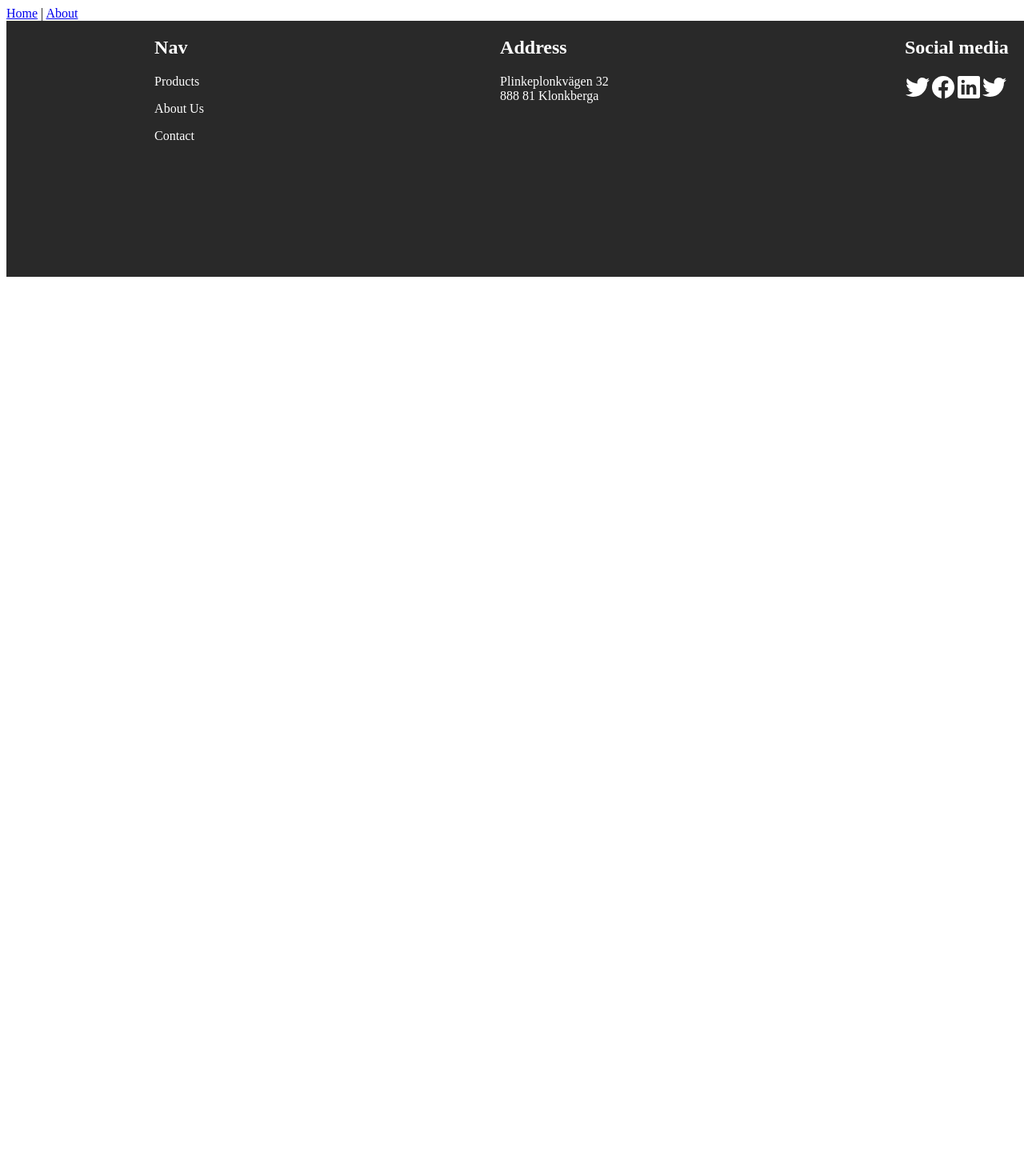
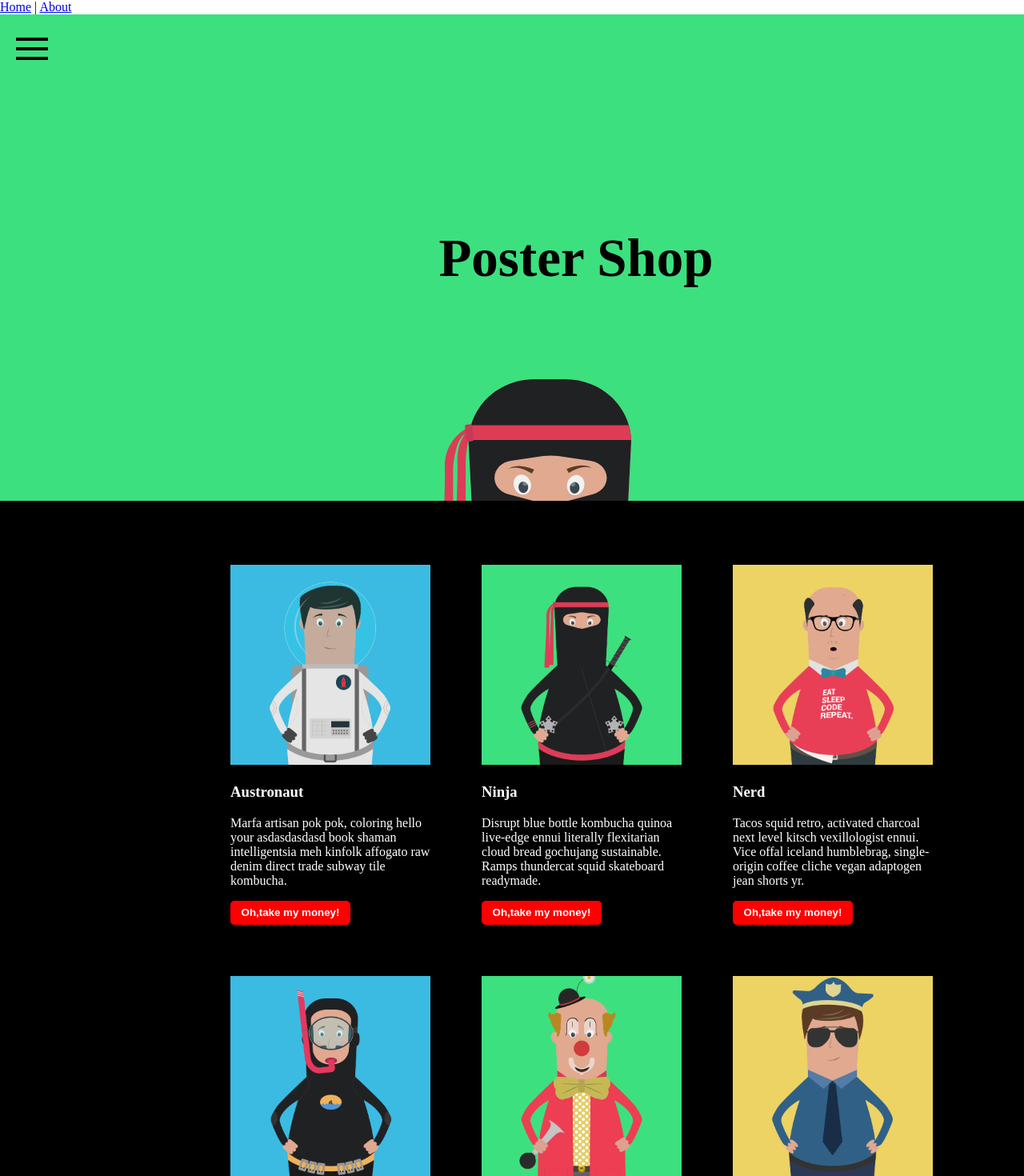
Before and after one commit to Omarhuba/poster-shop, a Vue app: page / in a window 1280 px wide. Shown: the top 1470 px of the page at 80% size. Before the commit the page ends 834 px from the top, so only its background shows below. Built offline with nearby package versions, Linux system fonts and the light colour scheme.

Commit message:
allt funkar nu

```diff
--- a/src/components/Main.vue
+++ b/src/components/Main.vue
@@ -36,8 +36,9 @@ ul{
     display: grid;
     grid-template-columns: repeat(3,1fr);
     grid-gap: 4rem;
-    padding: 2rem 18rem;
+    padding: 5rem 18rem;
     width: 300px;
+    margin: 0;
     li{
         list-style: none;
     }
--- a/src/views/Footer.vue
+++ b/src/views/Footer.vue
@@ -32,7 +32,8 @@ export default {};
 .footer {
     background-color: #292929;
     height: 320px;
-    width: 1438px;
+    width: 1440px;
+    align-items: center;
     color: white;
     display: flex;
     justify-content: space-around;
--- a/src/views/Home.vue
+++ b/src/views/Home.vue
@@ -1,19 +1,29 @@
 <template>
 
     <div class="home">
-        <Footer />
+      <Header/>
+      <Main/>
+      <Footer />
     </div>
 </template>
 <script>
+import Header from "./Header.vue";
 import Footer from "./Footer.vue";
+import Main from "@/components//Main.vue";
 export default {
     components: {
         Footer,
+        Main,
+        Header
     },
 };
 </script>
 <style>
+body{
+  margin: 0;
+  padding: 0;
+}
 .home {
-    height: 100vh;
+    height: 100%;
 }
 </style>
```
